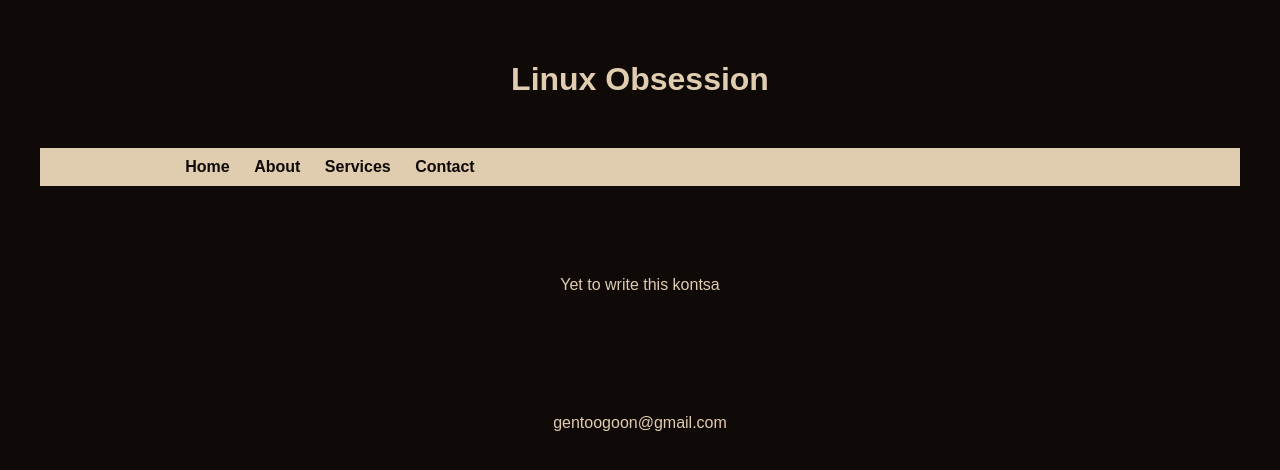
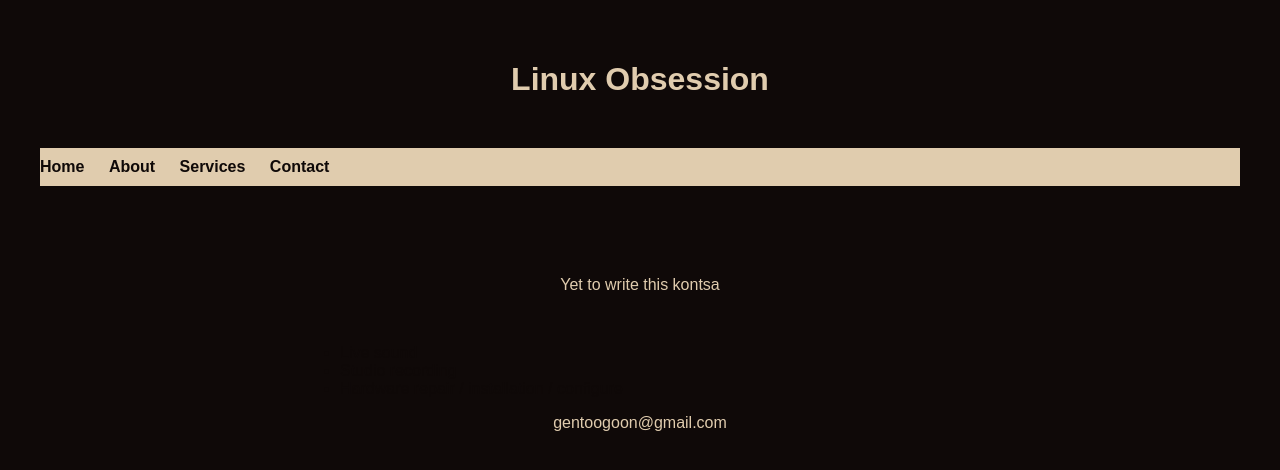
Before and after one commit to Jason-Goon/Steffevv, a plain HTML site: page services.html in a window 1280 px wide. Drawn offline with Linux system fonts and the light colour scheme.

Commit message:
Update services.html

```diff
--- a/services.html
+++ b/services.html
@@ -61,7 +61,7 @@
             margin: 0;
             padding: 0;
             color: #0f0908;
-            text-align: centre;
+            text-align: left;
             max-width: 600px;
             margin-left: auto;
             margin-right: auto;
```
